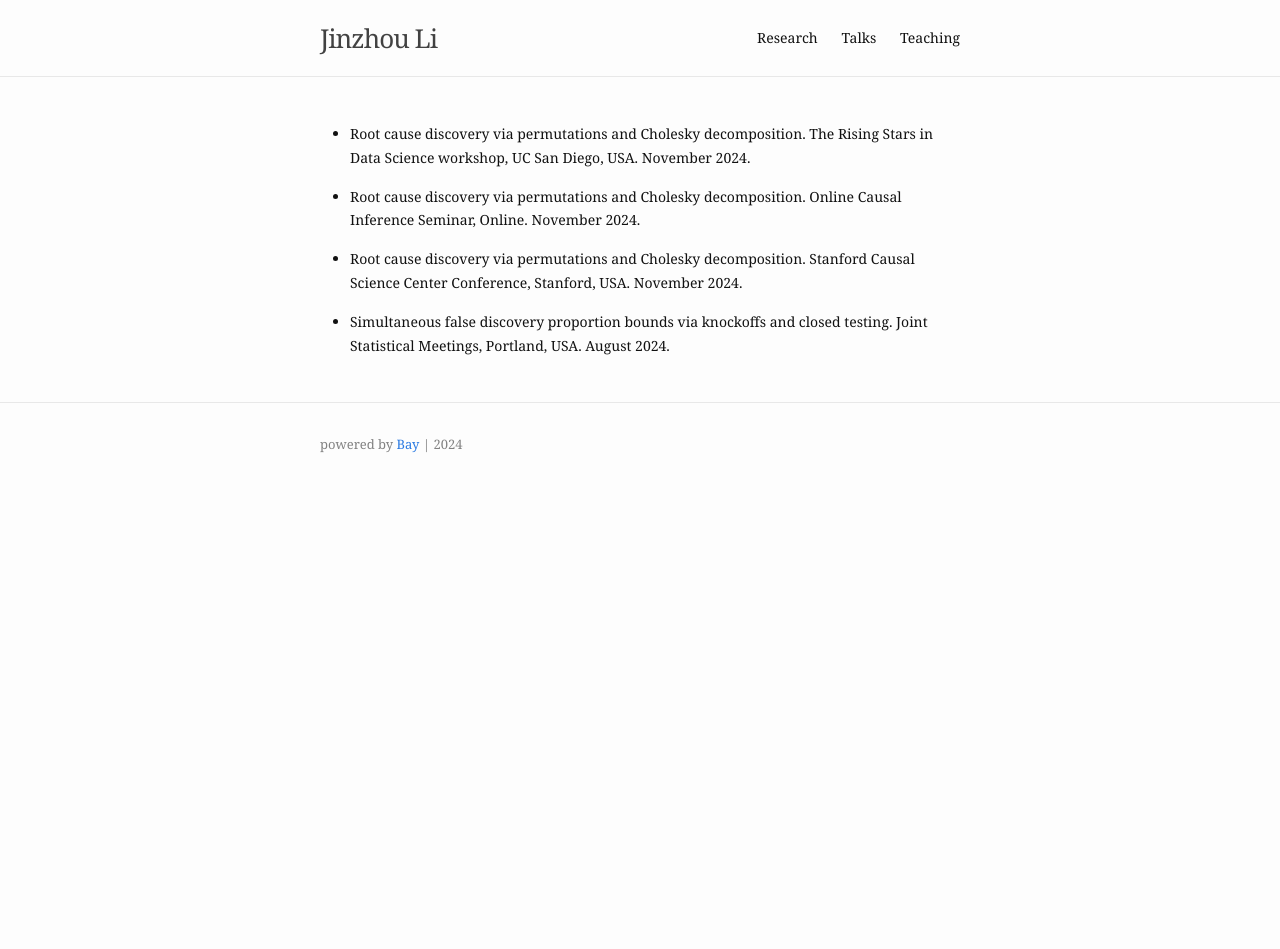
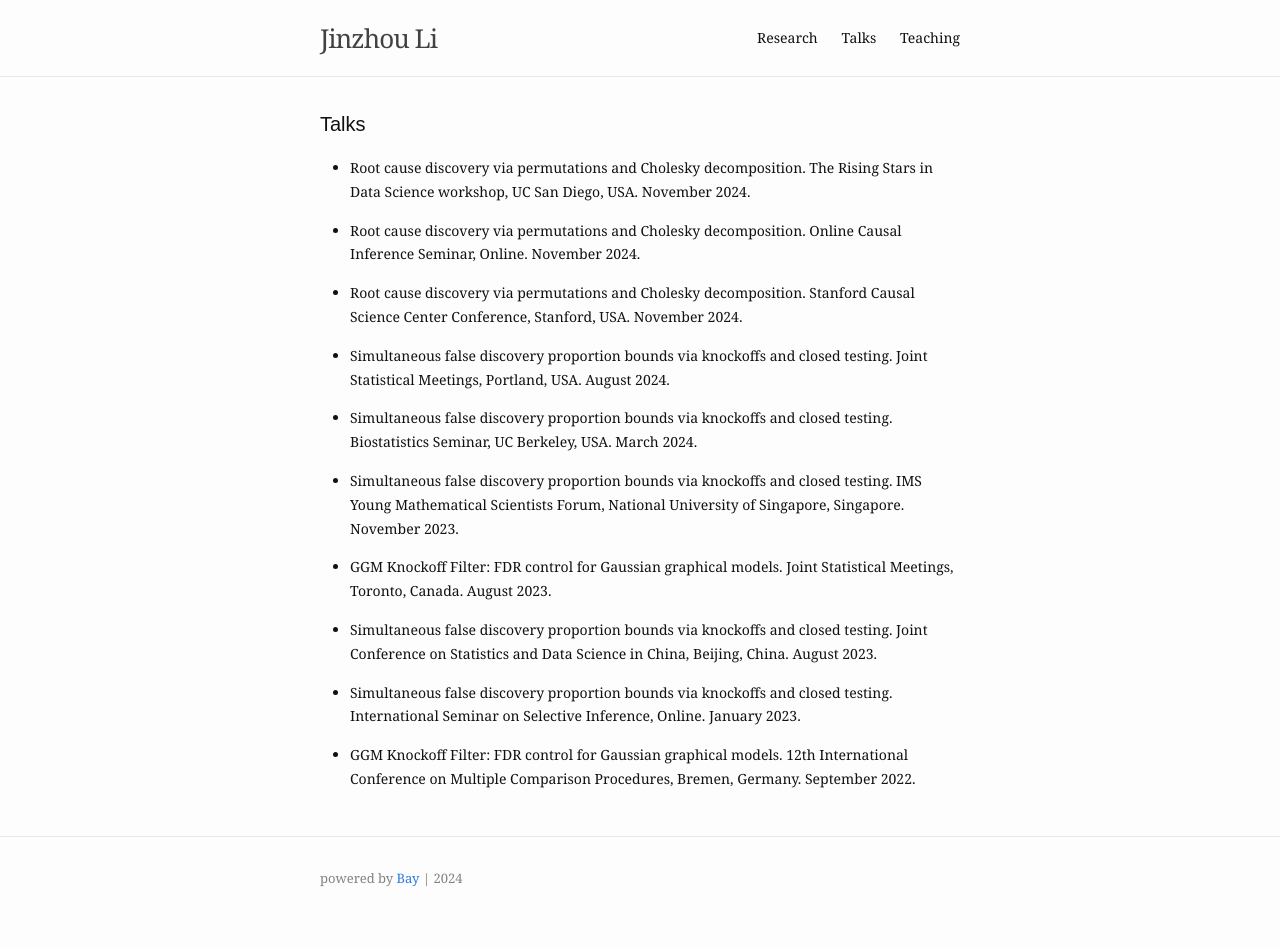
Before and after one commit to Jinzhou-Li/jinzhou-li.github.io, a Jekyll site: the page built from talks.md, in a window 1280 px wide. Built offline with Jekyll 4.4.1, drawn with Linux system fonts in a browser that asks for light colours; before the commit the page ends 900 px from its top, so only the background shows below that.

Commit message:
update web

```diff
--- /dev/null
+++ b/_sass/teaching.scss
@@ -0,0 +1,12 @@
+.work-item {
+  clear: both;
+  overflow: hidden;
+  padding-bottom: 3em;
+}
+
+.work-bubble {
+  float: left;
+  padding-right: 20px;
+  width: 100px;
+  height: 100px;
+}
--- a/talks.md
+++ b/talks.md
@@ -1,6 +1,6 @@
 ---
 layout: talk
-title:
+title: Talks
 slug: /talk
 ---
 
@@ -11,3 +11,15 @@ slug: /talk
 - Root cause discovery via permutations and Cholesky decomposition. Stanford Causal Science Center Conference, Stanford, USA. November 2024.
 
 - Simultaneous false discovery proportion bounds via knockoffs and closed testing. Joint Statistical Meetings, Portland, USA. August 2024.
+
+- Simultaneous false discovery proportion bounds via knockoffs and closed testing. Biostatistics Seminar, UC Berkeley, USA. March 2024.
+
+- Simultaneous false discovery proportion bounds via knockoffs and closed testing. IMS Young Mathematical Scientists Forum, National University of Singapore, Singapore. November 2023.
+
+- GGM Knockoff Filter: FDR control for Gaussian graphical models. Joint Statistical Meetings, Toronto, Canada. August 2023.
+
+- Simultaneous false discovery proportion bounds via knockoffs and closed testing. Joint Conference on Statistics and Data Science in China, Beijing, China. August 2023.
+
+- Simultaneous false discovery proportion bounds via knockoffs and closed testing. International Seminar on Selective Inference, Online. January 2023.
+
+- GGM Knockoff Filter: FDR control for Gaussian graphical models. 12th International Conference on Multiple Comparison Procedures, Bremen, Germany. September 2022.
```
Also changed, not shown: index.md (+3 -14 lines), 1 other file.
